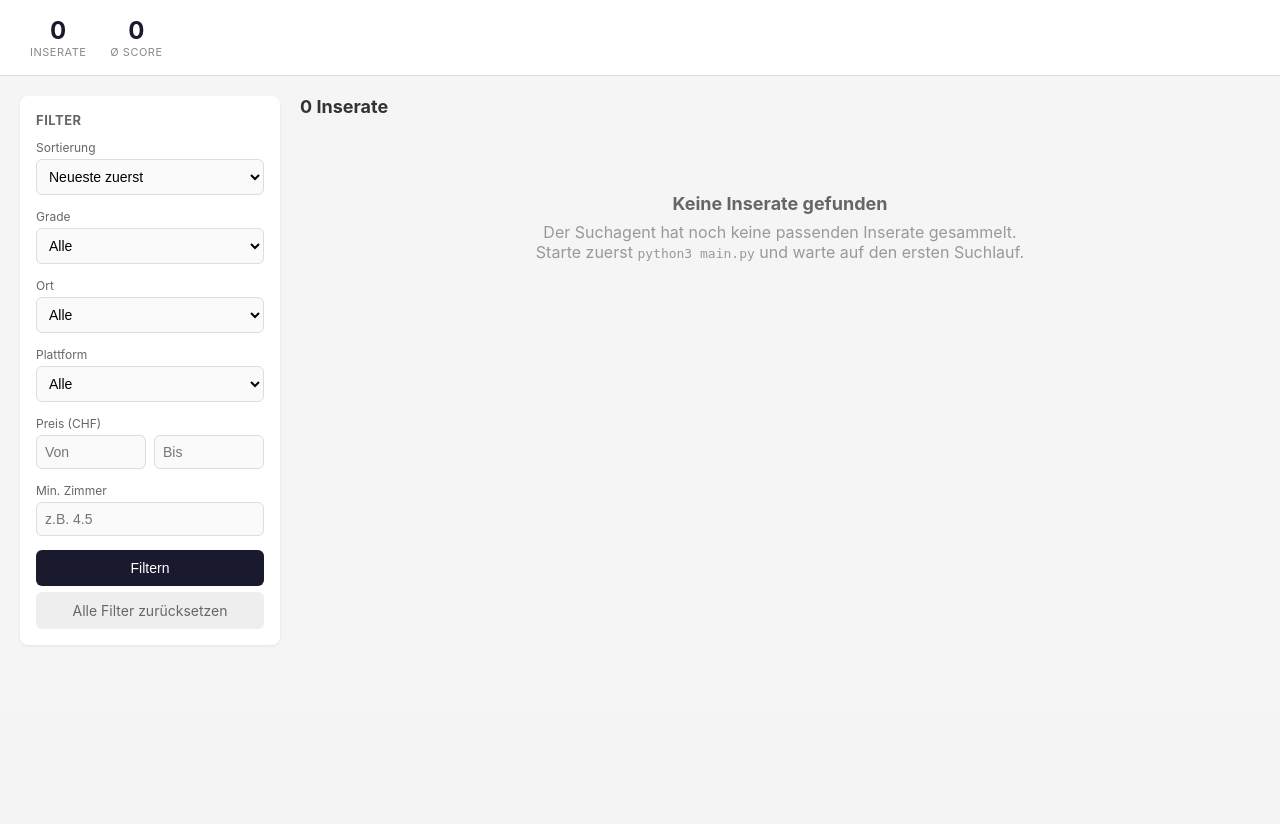
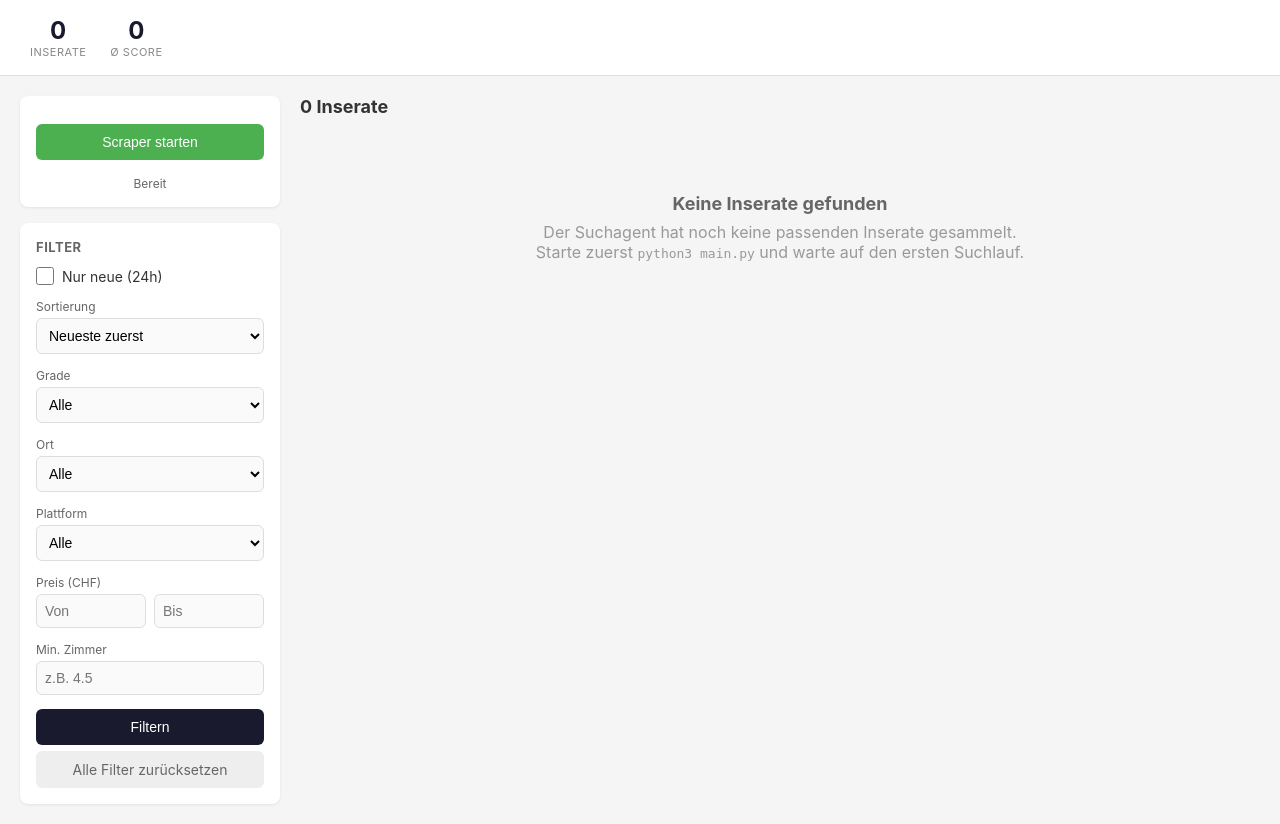
Before and after one commit to jx8xj6vc45-coder/immoscraper, a Flask app: page / in a window 1280 px wide. Shown: the part 87-911 px from the top of the page. Before the commit the page ends 703 px from the top, so only its background shows below. Run offline with Flask 3, Linux system fonts and the light colour scheme; data that the repository does not hold is empty.

Commit message:
Add scraper button and 'new' listing highlighting
- Add "Scraper starten" button in sidebar that triggers scraper via AJAX
- Add /trigger-scraper and /scraper-status API endpoints
- Add "Nur neue (24h)" filter checkbox
- Mark new listings (last 24h) with green "NEU" badge on image and in tags
- Show new listing count in stats bar
- Scraper runs in background thread, status updates via polling

https://claude.ai/code/session_014cZUm5atA6K3vUuaSqvEkk

```diff
--- a/templates/index.html
+++ b/templates/index.html
@@ -72,6 +72,22 @@
         .listing-tags { display: flex; gap: 6px; margin-top: 8px; flex-wrap: wrap; }
         .tag { font-size: 11px; padding: 2px 8px; border-radius: 10px; background: #f0f0f0; color: #666; }
         .tag-platform { background: #e8f4fd; color: #1976D2; }
+        .tag-new { background: #4CAF50; color: white; font-weight: 600; animation: pulse 2s infinite; }
+        @keyframes pulse { 0%, 100% { opacity: 1; } 50% { opacity: 0.7; } }
+
+        .btn-scraper { background: #4CAF50; margin-bottom: 16px; }
+        .btn-scraper:hover { background: #43A047; }
+        .btn-scraper:disabled { background: #ccc; cursor: not-allowed; }
+        .scraper-status { font-size: 12px; color: #666; margin-top: 6px; text-align: center; }
+
+        .checkbox-filter { display: flex; align-items: center; gap: 8px; margin-bottom: 14px; }
+        .checkbox-filter input[type="checkbox"] { width: 18px; height: 18px; }
+        .checkbox-filter label { font-size: 14px; cursor: pointer; }
+
+        .new-badge { position: absolute; top: 8px; left: 8px; background: #4CAF50; color: white;
+            font-size: 10px; font-weight: 700; padding: 3px 8px; border-radius: 4px;
+            text-transform: uppercase; letter-spacing: 0.5px; box-shadow: 0 1px 3px rgba(0,0,0,0.2); }
+        .listing-img { position: relative; }
 
         .listing-score { width: 80px; flex-shrink: 0; text-align: center; display: flex;
             flex-direction: column; justify-content: center; align-items: center; }
@@ -111,6 +127,12 @@
             <div class="stat-value">{{ stats.total }}</div>
             <div class="stat-label">Inserate</div>
         </div>
+        {% if stats.new_count > 0 %}
+        <div class="stat">
+            <div class="stat-value" style="color: #4CAF50;">{{ stats.new_count }}</div>
+            <div class="stat-label">Neu (24h)</div>
+        </div>
+        {% endif %}
         <div class="stat">
             <div class="stat-value">{{ stats.avg_score }}</div>
             <div class="stat-label">&Oslash; Score</div>
@@ -133,8 +155,32 @@
 
     <div class="content">
         <aside class="sidebar">
+            <!-- Scraper Button -->
+            <div class="filter-box" style="margin-bottom: 16px;">
+                <button type="button" id="scraper-btn" class="btn btn-scraper" onclick="triggerScraper()"
+                    {% if scraper_status.running %}disabled{% endif %}>
+                    Scraper starten
+                </button>
+                <div class="scraper-status" id="scraper-status">
+                    {% if scraper_status.running %}
+                        Scraper läuft...
+                    {% elif scraper_status.last_run %}
+                        Letzter Lauf: {{ scraper_status.last_run }}
+                    {% else %}
+                        Bereit
+                    {% endif %}
+                </div>
+            </div>
+
             <form class="filter-box" method="get">
                 <h3>Filter</h3>
+
+                <!-- Nur Neue Checkbox -->
+                <div class="checkbox-filter">
+                    <input type="checkbox" id="only_new" name="only_new" value="1"
+                        {{ 'checked' if only_new }} onchange="this.form.submit()">
+                    <label for="only_new">Nur neue (24h) {% if stats.new_count > 0 %}<strong>({{ stats.new_count }})</strong>{% endif %}</label>
+                </div>
 
                 <div class="filter-group">
                     <label>Sortierung</label>
@@ -204,6 +250,7 @@
                 {% for l in listings %}
                 <div class="listing-card grade-{{ l.grade | replace('+', '-plus') if l.grade else 'none' }}">
                     <div class="listing-img">
+                        {% if l.is_new %}<span class="new-badge">Neu</span>{% endif %}
                         {% if l.image_url %}
                         <img src="{{ l.image_url }}" alt="{{ l.title }}" loading="lazy"
                              onerror="this.parentElement.innerHTML='<div class=no-img>Kein Bild</div>'">
@@ -224,6 +271,7 @@
                         </div>
                         <div class="listing-address">{{ l.address or l.city or '' }}</div>
                         <div class="listing-tags">
+                            {% if l.is_new %}<span class="tag tag-new">NEU</span>{% endif %}
                             <span class="tag tag-platform">{{ l.platform }}</span>
                             {% if l.property_type %}<span class="tag">{{ l.property_type }}</span>{% endif %}
                             {% if l.city %}<span class="tag">{{ l.city }}</span>{% endif %}
@@ -276,5 +324,54 @@
             {% endif %}
         </main>
     </div>
+    <script>
+        function triggerScraper() {
+            const btn = document.getElementById('scraper-btn');
+            const status = document.getElementById('scraper-status');
+
+            btn.disabled = true;
+            btn.textContent = 'Scraper läuft...';
+            status.textContent = 'Starte Scraper...';
+
+            fetch('/trigger-scraper', { method: 'POST' })
+                .then(r => r.json())
+                .then(data => {
+                    status.textContent = data.message;
+                    if (data.success) {
+                        // Poll für Status-Updates
+                        checkScraperStatus();
+                    } else {
+                        btn.disabled = false;
+                        btn.textContent = 'Scraper starten';
+                    }
+                })
+                .catch(err => {
+                    status.textContent = 'Fehler: ' + err;
+                    btn.disabled = false;
+                    btn.textContent = 'Scraper starten';
+                });
+        }
+
+        function checkScraperStatus() {
+            fetch('/scraper-status')
+                .then(r => r.json())
+                .then(data => {
+                    const btn = document.getElementById('scraper-btn');
+                    const status = document.getElementById('scraper-status');
+
+                    status.textContent = data.message || (data.running ? 'Scraper läuft...' : 'Bereit');
+
+                    if (data.running) {
+                        setTimeout(checkScraperStatus, 2000);
+                    } else {
+                        btn.disabled = false;
+                        btn.textContent = 'Scraper starten';
+                        if (data.last_run) {
+                            status.textContent = 'Letzter Lauf: ' + data.last_run + ' - Seite neu laden für Ergebnisse';
+                        }
+                    }
+                });
+        }
+    </script>
 </body>
 </html>
--- a/web.py
+++ b/web.py
@@ -2,11 +2,16 @@
 
 import sqlite3
 import os
-from flask import Flask, render_template, request
+import threading
+from datetime import datetime, timedelta
+from flask import Flask, render_template, request, jsonify
 
 app = Flask(__name__)
 
 DB_PATH = os.path.join(os.path.dirname(__file__), 'data', 'listings.db')
+
+# Status für Scraper-Trigger
+scraper_status = {'running': False, 'last_run': None, 'message': ''}
 
 
 def get_db():
@@ -38,9 +43,18 @@ def index():
     min_price = request.args.get('min_price', '', type=str)
     max_price = request.args.get('max_price', '', type=str)
     min_rooms = request.args.get('min_rooms', '', type=str)
+    only_new = request.args.get('only_new', '')
 
     query = "SELECT * FROM listings WHERE is_active = 1"
     params = []
+
+    # "Neu" = letzte 24 Stunden
+    new_threshold = datetime.now() - timedelta(hours=24)
+    new_threshold_str = new_threshold.strftime('%Y-%m-%d %H:%M:%S')
+
+    if only_new:
+        query += " AND first_seen >= ?"
+        params.append(new_threshold_str)
 
     if grade_filter:
         query += " AND grade = ?"
@@ -72,13 +86,25 @@ def index():
 
     listings = [dict(r) for r in db.execute(query, params).fetchall()]
 
-    # Preise formatieren
+    # Preise formatieren und "Neu"-Flag setzen
     for l in listings:
         l['price_fmt'] = format_price(l.get('price'))
+        # Prüfen ob Listing "neu" ist (letzte 24h)
+        first_seen = l.get('first_seen')
+        if first_seen:
+            try:
+                seen_dt = datetime.strptime(first_seen, '%Y-%m-%d %H:%M:%S')
+                l['is_new'] = seen_dt >= new_threshold
+            except (ValueError, TypeError):
+                l['is_new'] = False
+        else:
+            l['is_new'] = False
 
     # Statistiken
+    new_count = sum(1 for l in listings if l.get('is_new'))
     stats = {
         'total': len(listings),
+        'new_count': new_count,
         'avg_score': 0,
         'platforms': {},
         'grades': {},
@@ -114,7 +140,49 @@ def index():
         min_price=min_price,
         max_price=max_price,
         min_rooms=min_rooms,
+        only_new=only_new,
+        scraper_status=scraper_status,
     )
+
+
+def run_scraper_background():
+    """Führt den Scraper im Hintergrund aus."""
+    global scraper_status
+    try:
+        scraper_status['running'] = True
+        scraper_status['message'] = 'Scraper läuft...'
+
+        # Importiere und starte den Scraper
+        from main import run_search_cycle
+        run_search_cycle('all')
+
+        scraper_status['message'] = 'Scraper abgeschlossen!'
+        scraper_status['last_run'] = datetime.now().strftime('%H:%M:%S')
+    except Exception as e:
+        scraper_status['message'] = f'Fehler: {str(e)}'
+    finally:
+        scraper_status['running'] = False
+
+
+@app.route('/trigger-scraper', methods=['POST'])
+def trigger_scraper():
+    """Startet den Scraper manuell."""
+    global scraper_status
+
+    if scraper_status['running']:
+        return jsonify({'success': False, 'message': 'Scraper läuft bereits'})
+
+    # Starte Scraper in eigenem Thread
+    thread = threading.Thread(target=run_scraper_background, daemon=True)
+    thread.start()
+
+    return jsonify({'success': True, 'message': 'Scraper gestartet'})
+
+
+@app.route('/scraper-status')
+def get_scraper_status():
+    """Gibt den aktuellen Scraper-Status zurück."""
+    return jsonify(scraper_status)
 
 
 if __name__ == '__main__':
```
